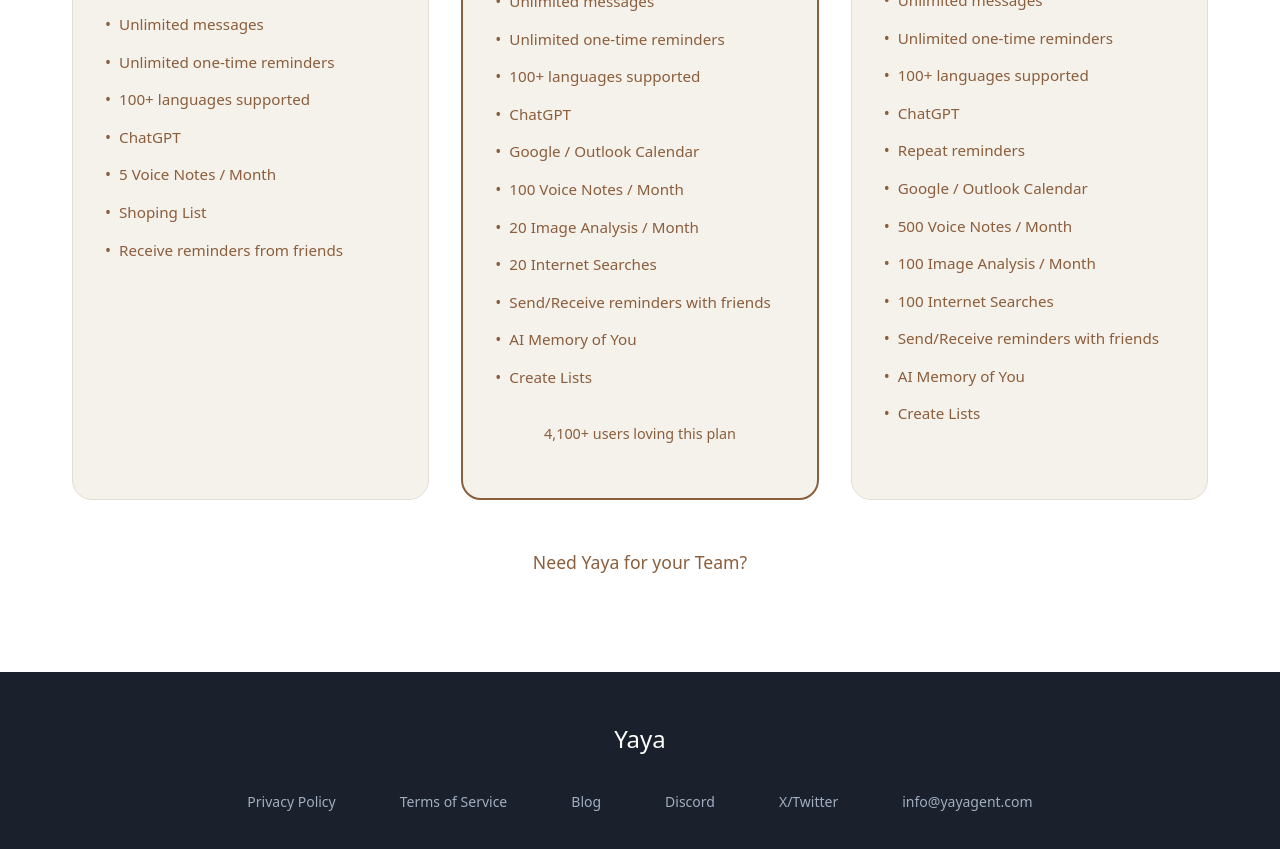
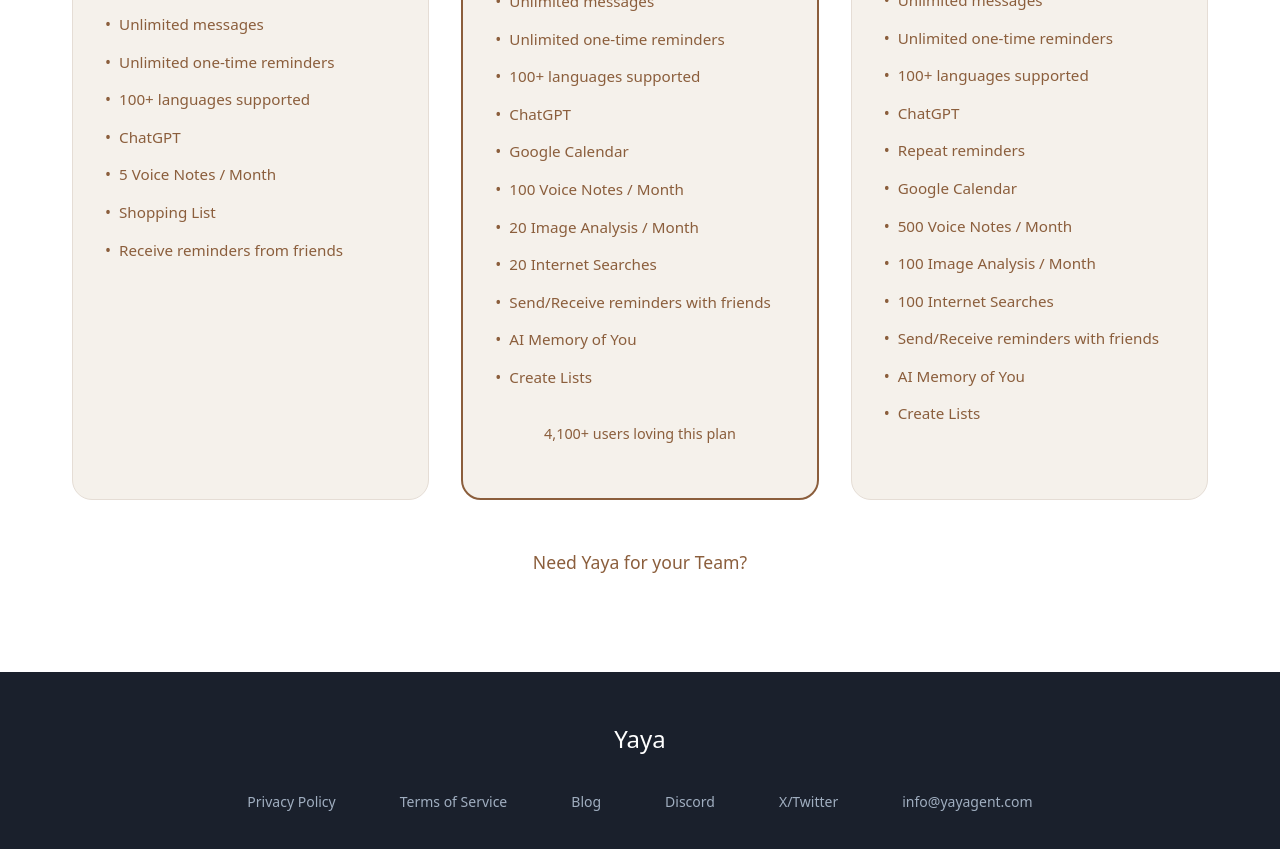
Before and after one commit to yairsabag/yaya-oauth-page, a Next.js app: page / in a window 1280 px wide. Shown: the part 3240-4089 px from the top of the page. Built offline with nearby package versions, Linux system fonts and the light colour scheme.

Commit message:
Update page.tsx

```diff
--- a/src/app/page.tsx
+++ b/src/app/page.tsx
@@ -662,7 +662,7 @@ export default function Home() {
                 </div>
                 <div style={{ color: '#8B5E3C', marginBottom: '0.75rem', fontSize: '0.95rem', display: 'flex', alignItems: 'flex-start', gap: '8px' }}>
                   <span style={{ color: '#8B5E3C', fontSize: '1rem' }}>•</span>
-                  Shoping List
+                  Shopping List
                 </div>
                 <div style={{ color: '#8B5E3C', marginBottom: '0.75rem', fontSize: '0.95rem', display: 'flex', alignItems: 'flex-start', gap: '8px' }}>
                   <span style={{ color: '#8B5E3C', fontSize: '1rem' }}>•</span>
@@ -739,7 +739,7 @@ export default function Home() {
                 </div>
                 <div style={{ color: '#8B5E3C', marginBottom: '0.75rem', fontSize: '0.95rem', display: 'flex', alignItems: 'flex-start', gap: '8px' }}>
                   <span style={{ color: '#8B5E3C', fontSize: '1rem' }}>•</span>
-                  Google / Outlook Calendar
+                  Google Calendar
                 </div>
                 <div style={{ color: '#8B5E3C', marginBottom: '0.75rem', fontSize: '0.95rem', display: 'flex', alignItems: 'flex-start', gap: '8px' }}>
                   <span style={{ color: '#8B5E3C', fontSize: '1rem' }}>•</span>
@@ -850,7 +850,7 @@ export default function Home() {
                 </div>
                 <div style={{ color: '#8B5E3C', marginBottom: '0.75rem', fontSize: '0.95rem', display: 'flex', alignItems: 'flex-start', gap: '8px' }}>
                   <span style={{ color: '#8B5E3C', fontSize: '1rem' }}>•</span>
-                  Google / Outlook Calendar
+                  Google Calendar
                 </div>
                 <div style={{ color: '#8B5E3C', marginBottom: '0.75rem', fontSize: '0.95rem', display: 'flex', alignItems: 'flex-start', gap: '8px' }}>
                   <span style={{ color: '#8B5E3C', fontSize: '1rem' }}>•</span>
@@ -880,7 +880,7 @@ export default function Home() {
             </div>
           </div>
 
-          {/* Need Yaya for your Team */}
+          {/* Want a custom bot just for you? Contact us!  */}
           <div className="animate-on-scroll" style={{
             fontSize: '1.1rem',
             color: '#8B5E3C',
```
